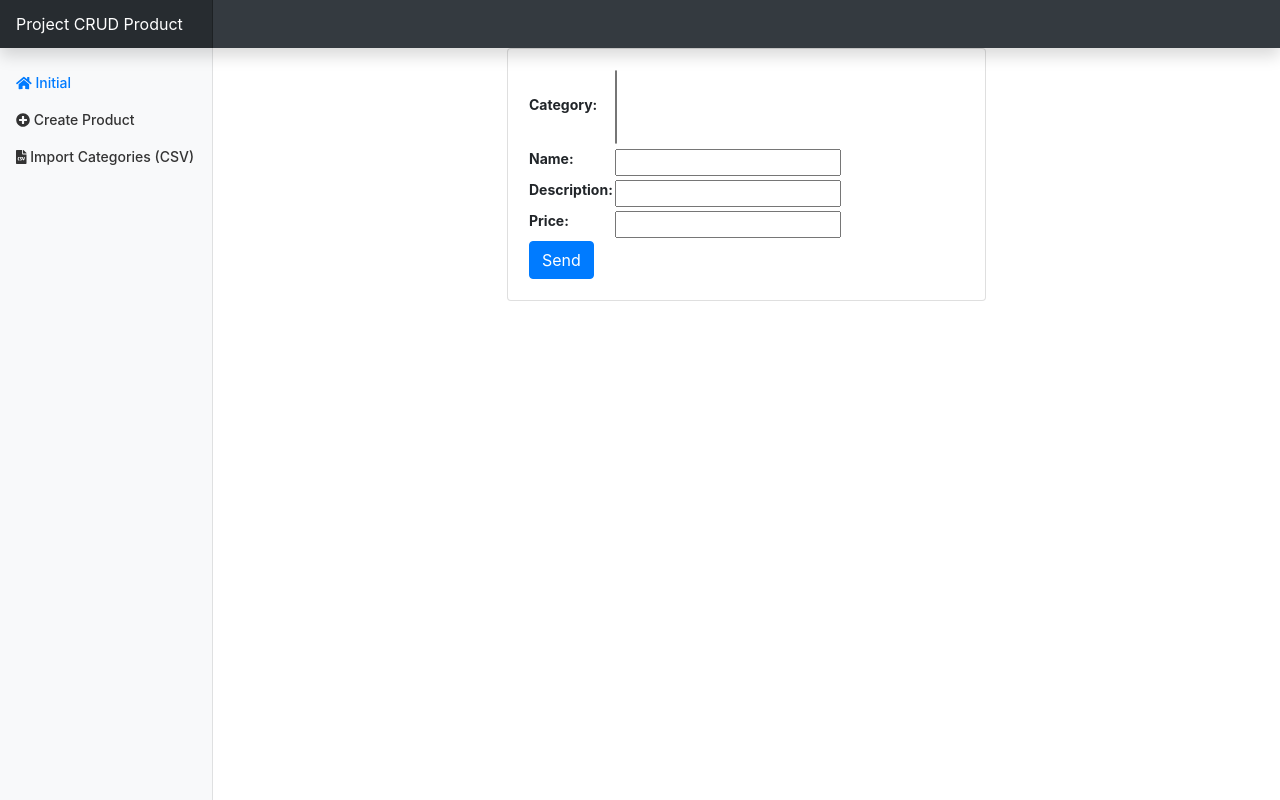
After one commit to JeffMudrei/OlistChallenge, a Django app: page /create/ in a window 1280 px wide. The commit adds this page. Run offline with Django 3.2, Linux system fonts and the light colour scheme; data that the repository does not hold is empty; some libraries are stand-ins or nearby versions.

Commit message:
Completing CRUD

```diff
--- a/categories.csv
+++ b/categories.csv
@@ -1 +1,5 @@
-Móveis,Decoração,Celular,Informática,Brinquedos
+Moveis
+Decoracao
+Celular
+Informatica
+Brinquedos
--- a/product/forms.py
+++ b/product/forms.py
@@ -0,0 +1,28 @@
+from django import forms
+from .models import Product, Category
+
+class ProductForm(forms.ModelForm):
+    class Meta:
+        model = Product
+        fields = ['category', 'name', 'description', 'price']
+
+class ProductFilterForm(forms.Form):
+    name = forms.CharField(label='Name:', required=False, widget=forms.TextInput(attrs={'class': 'form-control'}))
+    description = forms.CharField(label='Description:', required=False, widget=forms.TextInput(attrs={'class': 'form-control'}))
+    price_min = forms.DecimalField(label='Min price:', required=False, min_value=0, max_digits=9, decimal_places=2, widget=forms.NumberInput(attrs={'class': 'form-control'}))
+    price_max = forms.DecimalField(label='Max price:', required=False, min_value=0, max_digits=9, decimal_places=2, widget=forms.NumberInput(attrs={'class': 'form-control'}))
+    category = forms.ModelChoiceField(label='Category:', required=False, queryset=Category.objects.all(), widget=forms.Select(attrs={'class': 'form-control'}))
+    # category = forms.ModelMultipleChoiceField(label='Category:', required=False, queryset=Category.objects.all(), widget=forms.SelectMultiple(attrs={'class': 'form-control'}))
+
+class ImportCategoriesForm(forms.Form):
+    file = forms.FileField()
+
+    def import_csv(self, file):
+        try:
+            file_ = file.open(mode='r')
+            for category in file_.readlines():
+                cat = category.decode('utf-8').replace('\n', '')
+                Category.objects.create(name=cat)
+            return True
+        except:
+            return False
--- /dev/null
+++ b/product/static/css/product.css
@@ -0,0 +1,103 @@
+body {
+  font-size: .875rem;
+}
+
+.feather {
+  width: 16px;
+  height: 16px;
+  vertical-align: text-bottom;
+}
+
+/*
+ * Sidebar
+ */
+
+.sidebar {
+  position: fixed;
+  top: 0;
+  bottom: 0;
+  left: 0;
+  z-index: 100; /* Behind the navbar */
+  padding: 48px 0 0; /* Height of navbar */
+  box-shadow: inset -1px 0 0 rgba(0, 0, 0, .1);
+}
+
+@media (max-width: 767.98px) {
+  .sidebar {
+    top: 5rem;
+  }
+}
+
+.sidebar-sticky {
+  position: relative;
+  top: 0;
+  height: calc(100vh - 48px);
+  padding-top: .5rem;
+  overflow-x: hidden;
+  overflow-y: auto; /* Scrollable contents if viewport is shorter than content. */
+}
+
+@supports ((position: -webkit-sticky) or (position: sticky)) {
+  .sidebar-sticky {
+    position: -webkit-sticky;
+    position: sticky;
+  }
+}
+
+.sidebar .nav-link {
+  font-weight: 500;
+  color: #333;
+}
+
+.sidebar .nav-link .feather {
+  margin-right: 4px;
+  color: #999;
+}
+
+.sidebar .nav-link.active {
+  color: #007bff;
+}
+
+.sidebar .nav-link:hover .feather,
+.sidebar .nav-link.active .feather {
+  color: inherit;
+}
+
+.sidebar-heading {
+  font-size: .75rem;
+  text-transform: uppercase;
+}
+
+/*
+ * Navbar
+ */
+
+.navbar-brand {
+  padding-top: .75rem;
+  padding-bottom: .75rem;
+  font-size: 1rem;
+  background-color: rgba(0, 0, 0, .25);
+  box-shadow: inset -1px 0 0 rgba(0, 0, 0, .25);
+}
+
+.navbar .navbar-toggler {
+  top: .25rem;
+  right: 1rem;
+}
+
+.navbar .form-control {
+  padding: .75rem 1rem;
+  border-width: 0;
+  border-radius: 0;
+}
+
+.form-control-dark {
+  color: #fff;
+  background-color: rgba(255, 255, 255, .1);
+  border-color: rgba(255, 255, 255, .1);
+}
+
+.form-control-dark:focus {
+  border-color: transparent;
+  box-shadow: 0 0 0 3px rgba(255, 255, 255, .25);
+}
--- /dev/null
+++ b/product/templates/includes/menu.html
@@ -0,0 +1,35 @@
+<nav class="navbar navbar-dark sticky-top bg-dark flex-md-nowrap p-0 shadow">
+  <a class="navbar-brand col-md-3 col-lg-2 mr-0 px-3" href="#">Project CRUD Product</a>
+  <button class="navbar-toggler position-absolute d-md-none collapsed" type="button" data-toggle="collapse" data-target="#sidebarMenu" aria-controls="sidebarMenu" aria-expanded="false" aria-label="Toggle navigation">
+    <span class="navbar-toggler-icon"></span>
+  </button>
+</nav>
+
+<div class="container-fluid">
+  <div class="row">
+    <nav id="sidebarMenu" class="col-md-3 col-lg-2 d-md-block bg-light sidebar collapse">
+      <div class="sidebar-sticky pt-3">
+
+        <ul class="nav flex-column">
+          <li class="nav-item">
+            <a class="nav-link active" href="{% url 'product:initial' %}">
+              <i class="fas fa-home"></i>
+              Initial
+            </a>
+          </li>
+          <li class="nav-item">
+            <a class="nav-link" href="{% url 'product:create' %}">
+              <i class="fas fa-plus-circle"></i>
+              Create Product
+            </a>
+          </li>
+          <li class="nav-item">
+            <a class="nav-link" href="{% url 'product:import-categories' %}">
+              <i class="fas fa-file-csv"></i>
+              Import Categories (CSV)
+            </a>
+          </li>
+        </ul>
+
+      </div>
+    </nav>
--- /dev/null
+++ b/product/templates/includes/messages.html
@@ -0,0 +1,21 @@
+{% if messages %}
+  <div aria-live="polite" aria-atomic="true" style="position: relative; min-height: 200px;">
+    <!-- Position it -->
+    <div style="position: absolute; top: 0; right: 0;">
+
+      {% for message in messages %}
+        <div class="toast" role="alert" aria-live="assertive" aria-atomic="true" data-delay="1000">
+          <div class="toast-header">
+            <button type="button" class="ml-2 mb-1 close" data-dismiss="toast" aria-label="Close">
+              <span aria-hidden="true">&times;</span>
+            </button>
+          </div>
+          <div class="toast-body">
+            {{message}}
+          </div>
+        </div>
+      {% endfor %}
+
+    </div>
+  </div>
+{% endif %}
--- /dev/null
+++ b/product/templates/product/create.html
@@ -0,0 +1,28 @@
+{% extends "product/main.html" %}
+
+{% block content %}
+  <div class="container-fluid">
+    <div class="row">
+      <div class="col-md-6 offset-md-3">
+        <div class="card">
+          <div class="card-body">
+
+            <form action="{% url 'product:create' %}" method="post">
+              {% csrf_token %}
+              <table>
+                {{form.as_table}}
+
+                <tr>
+                  <td colspan="2">
+                    <input type="submit" class="btn btn-primary" value="Send">
+                  </td>
+                </tr>
+              </table>
+            </form>
+
+          </div>
+        </div>
+      </div>
+    </div>
+  </div>
+{% endblock content %}
--- a/product/templates/product/main.html
+++ b/product/templates/product/main.html
@@ -1,26 +1,99 @@
 {% load static %}
-
-<!DOCTYPE html>
+<!doctype html>
 <html lang="en">
 <head>
-  <meta charset="UTF-8">
-  <meta name="viewport" content="width=device-width, initial-scale=1.0">
-  <meta http-equiv="X-UA-Compatible" content="ie=edge">
-  <title>Products Category</title>
+  <meta charset="utf-8">
+  <meta name="viewport" content="width=device-width, initial-scale=1, shrink-to-fit=no">
+  <meta name="description" content="">
+  <title>Products - Categories</title>
 
   <link rel="stylesheet" href="https://cdn.jsdelivr.net/npm/bootstrap@4.5.3/dist/css/bootstrap.min.css" integrity="sha384-TX8t27EcRE3e/ihU7zmQxVncDAy5uIKz4rEkgIXeMed4M0jlfIDPvg6uqKI2xXr2" crossorigin="anonymous">
   <link rel="stylesheet" href="{% static 'lib/fontawesome/css/all.min.css' %}">
 
+  <style>
+  .bd-placeholder-img {
+    font-size: 1.125rem;
+    text-anchor: middle;
+    -webkit-user-select: none;
+    -moz-user-select: none;
+    -ms-user-select: none;
+    user-select: none;
+  }
+
+  @media (min-width: 768px) {
+    .bd-placeholder-img-lg {
+      font-size: 3.5rem;
+    }
+  }
+  </style>
+  <link href="{% static 'css/product.css' %}" rel="stylesheet">
+
   {% block css %}{% endblock css %}
-
 </head>
 <body>
+  {% include "includes/menu.html" with screen=screen %}
 
-  {% block content %}{% endblock content %}
+  <main role="main" class="col-md-9 ml-sm-auto col-lg-10 px-md-4">
+    {% block content %}
+      <div class="d-flex justify-content-between flex-wrap flex-md-nowrap align-items-center pt-3 pb-2 mb-3 border-bottom">
+        <h1 class="h2">List of Products</h1>
+      </div>
 
-  <script src="{% static 'lib/fontawesome/js/all.min.js' %}"></script>
+      <div class="d-flex align-items-center flex-wrap">
+        <form action="{% url 'product:initial' %}" method="get">
+          {{form_filter.as_p}}
+          <button type="submit" class="btn btn-primary">
+            <i class="fas fa-search"></i>
+          </button>
+        </form>
+      </div>
+
+      <div class="d-flex align-items-center flex-wrap">
+        <div class="table-responsive">
+          <table>
+            <tr>
+              <th>Product</th>
+              <th>Description</th>
+              <th>Price</th>
+              <th></th>
+            </tr>
+
+            {% for product in object_list %}
+              <tr>
+                <td>{{product.name}}</td>
+                <td>{{product.description}}</td>
+                <td>{{product.price}}</td>
+                <td>
+                  <a href="{% url 'product:delete' product.id %}" class="btn btn-danger">
+                    <i class="fas fa-trash"></i>
+                  </a>
+                  <a href="{% url 'product:edit' product.id %}" class="btn btn-outline-dark">
+                    <i class="fas fa-pencil-alt"></i>
+                  </a>
+                </td>
+              </tr>
+            {% endfor %}
+
+
+          </table>
+        </div>
+      </div>
+    {% endblock content %}
+  </main>
+
+  {% include "includes/messages.html" with messages=messages %}
+
   <script src="https://code.jquery.com/jquery-3.5.1.slim.min.js" integrity="sha384-DfXdz2htPH0lsSSs5nCTpuj/zy4C+OGpamoFVy38MVBnE+IbbVYUew+OrCXaRkfj" crossorigin="anonymous"></script>
   <script src="https://cdn.jsdelivr.net/npm/bootstrap@4.5.3/dist/js/bootstrap.bundle.min.js" integrity="sha384-ho+j7jyWK8fNQe+A12Hb8AhRq26LrZ/JpcUGGOn+Y7RsweNrtN/tE3MoK7ZeZDyx" crossorigin="anonymous"></script>
+  <script src="{% static 'lib/fontawesome/js/all.min.js' %}"></script>
+  <script type="text/javascript">
+    $(document).ready(function() {
+      var messages = '{{messages}}'
+      if (messages != null) {
+        $('.toast').toast('show')
+      }
+    })
+  </script>
   {% block js %}{% endblock js %}
 </body>
 </html>
--- a/product/urls.py
+++ b/product/urls.py
@@ -1,6 +1,10 @@
 from django.urls import path
-from .views import InitialView
+from .views import InitialView, CreateView, EditView, DeleteView, ImportCategoriesView
 
 urlpatterns = [
     path('', InitialView.as_view(), name='initial'),
+    path('create/', CreateView.as_view(), name='create'),
+    path('edit/<int:pk>/', EditView.as_view(), name='edit'),
+    path('delete/<int:product_id>/', DeleteView.as_view(), name='delete'),
+    path('import-categories/', ImportCategoriesView.as_view(), name='import-categories'),
 ]
--- a/product/views.py
+++ b/product/views.py
@@ -1,7 +1,106 @@
-from django.shortcuts import render
-from django.views.generic import TemplateView
+from django.shortcuts import redirect
+from django.views import View
+from django.views.generic import ListView, FormView, UpdateView
+from .forms import ProductForm, ProductFilterForm, ImportCategoriesForm
+from .models import Product, Category
 
-from django.views import View
+from django.contrib import messages
 
-class InitialView(TemplateView):
+class InitialView(ListView):
+    '''
+    Initial screen. Shows a screen with ...
+    '''
     template_name = 'product/main.html'
+
+
+    def get_context_data(self, **kwargs):
+        context = super().get_context_data(**kwargs)
+        context['form_filter'] = ProductFilterForm()
+        return context
+
+    def get_queryset(self):
+        queryset = Product.objects.all()
+        if 'name' in self.request.GET:
+            queryset = queryset.filter(name__icontains=self.request.GET.get('name'))
+        if 'description' in self.request.GET:
+            queryset = queryset.filter(description__icontains=self.request.GET.get('description'))
+        if 'category' in self.request.GET:
+            if self.request.GET.get('category'):
+                queryset = queryset.filter(
+                    category=Category.objects.get(id=self.request.GET.get('category'))
+                )
+        if 'price_min' and 'price_max' in self.request.GET:
+            if self.request.GET.get('price_min') and self.request.GET.get('price_max'):
+                if float(self.request.GET.get('price_min')) > float(self.request.GET.get('price_max')):
+                    messages.error(self.request, 'Invalid prices')
+                else:
+                    queryset = queryset.filter(
+                        price__gte=self.request.GET.get('price_min'),
+                        price__lte=self.request.GET.get('price_max')
+                    )
+            elif self.request.GET.get('price_min'):
+                queryset = queryset.filter(
+                    price__gte=self.request.GET.get('price_min')
+                )
+            elif self.request.GET.get('price_max'):
+                queryset = queryset.filter(
+                    price__lte=self.request.GET.get('price_max')
+                )
+        return queryset
+
+class CreateView(FormView):
+    template_name = 'product/create.html'
+    form_class = ProductForm
+    success_url = '/'
+
+    def form_valid(self, form):
+        form.save()
+        messages.success(self.request, 'Product added!')
+        return super().form_valid(form)
+
+    def form_invalid(self, form):
+        messages.warning(self.request, 'Invalid data.')
+        return super().form_invalid(form)
+
+class EditView(UpdateView):
+    model = Product
+    fields = ['category', 'name', 'description', 'price']
+    template_name = 'product/update.html'
+    success_url = '/'
+
+    def form_valid(self, form):
+        self.object.save()
+        return super().form_valid(form)
+
+class DeleteView(View):
+    def get(self, request, **kwargs):
+        product = Product.objects.get(id=kwargs['product_id'])
+        product.delete()
+        messages.success(request, 'Product deleted.')
+        return redirect('product:initial')
+
+class ImportCategoriesView(FormView):
+    template_name = 'product/import_categories.html'
+    form_class = ImportCategoriesForm
+    success_url = '/'
+
+    def form_valid(self, form):
+        ok = form.import_csv(self.request.FILES['file'])
+        if ok:
+            messages.success(self.request, 'Categories added.')
+        else:
+            messages.error(self.request, 'Error reading file.')
+        return super().form_valid(form)
+
+#################################################################
+
+# rm db.sqlite3; rm */migrations/00*; python manage.py makemigrations; python manage.py migrate; python manage.py createsuperuser; python manage.py runserver
+
+
+# from django.views import View
+#
+# class InitialView(View):
+#     def get(self, request, **kwargs):
+#         context = {}
+#         context['object_list'] = Product.objects.all()
+#         return render(request, 'product/main.html', context)
--- a/product_categories/settings.py
+++ b/product_categories/settings.py
@@ -11,7 +11,6 @@ https://docs.djangoproject.com/en/3.1/ref/settings/
 """
 
 from pathlib import Path
-from django.contrib.messages import constants as messages_constants
 
 # Build paths inside the project like this: BASE_DIR / 'subdir'.
 BASE_DIR = Path(__file__).resolve().parent.parent
@@ -44,10 +43,6 @@ INSTALLED_APPS = [
 
     'product',
 ]
-
-MESSAGE_TAGS = {
-    messages_constants.ERROR: 'danger',
-}
 
 MIDDLEWARE = [
     'django.middleware.security.SecurityMiddleware',
```
Also changed, not shown: product/admin.py (+4 -9 lines), product/models.py (+8 -2 lines), product/templates/product/import_categories.html (added, +26 -0 lines), product/templates/product/update.html (added, +28 -0 lines), product/tests/test_models.py (+9 -5 lines), product/migrations/0001_initial.py, product/migrations/0002_auto_20201027_0036.py (deleted), product/migrations/0003_auto_20201027_0840.py (deleted), 1 other file.
